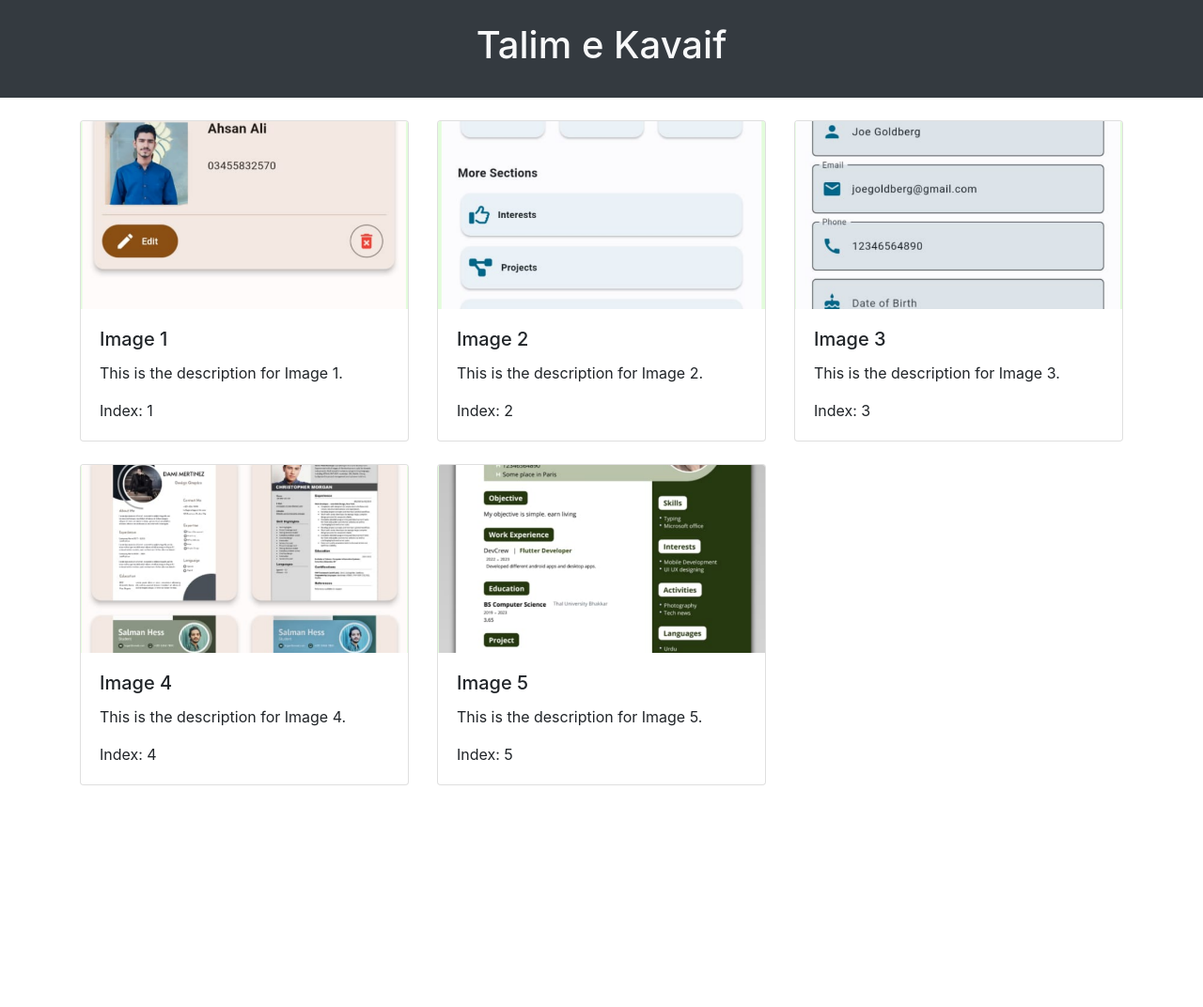
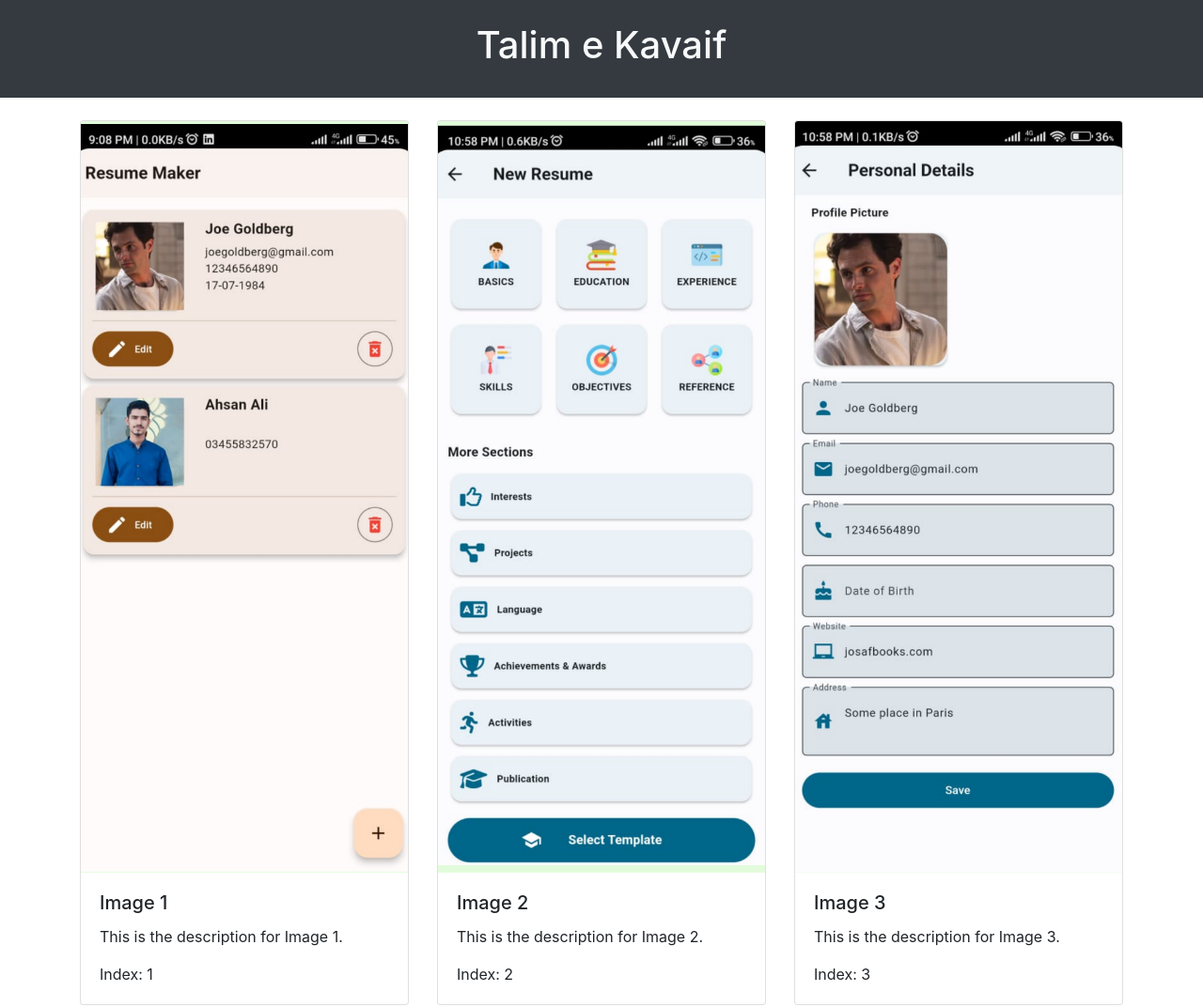
Before and after one commit to Mahsanali0786/Resume-app, a plain HTML site: page index.html in a window 1280 px wide. Shown: the top 1072 px of the page at 94% size. Before the commit the page ends 860 px from the top, so only its background shows below. Drawn offline with nearby package versions, Linux system fonts and the light colour scheme.

Commit message:
Update index.html

```diff
--- a/index.html
+++ b/index.html
@@ -8,7 +8,7 @@
     <style>
         .card-img-top {
             object-fit: cover; /* Set the image box to fit cover */
-            height: 200px; /* Define a fixed height for the image box */
+            height: 800px !important; /* Define a fixed height for the image box */
         }
     </style>
 </head>
```
